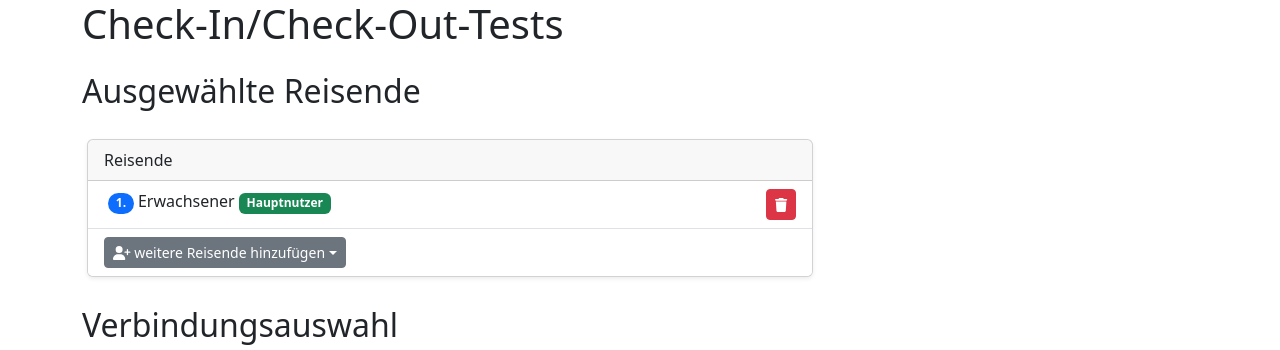
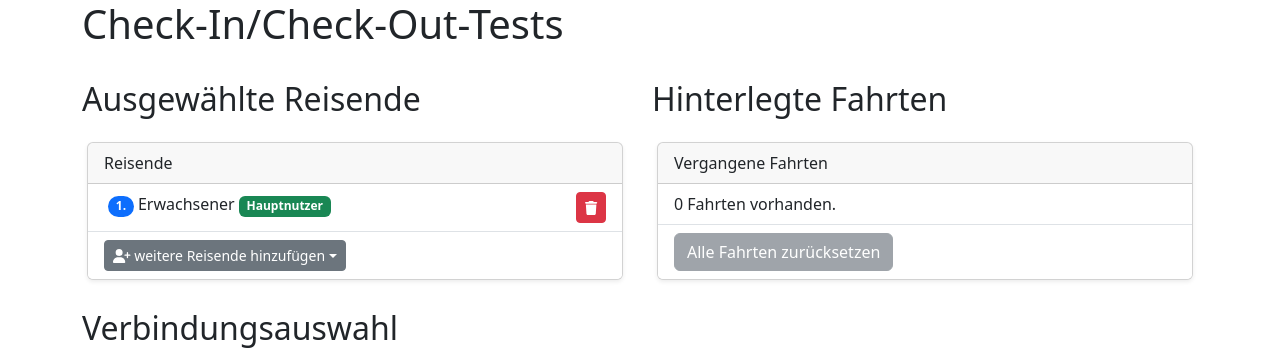
Before and after one commit to justusjonas74/tarifrechner-tester, a Next.js app: page /cico in a window 1280 px wide. Shown: the top 350 px of the page. Built offline with nearby package versions, Linux system fonts and the light colour scheme.

Commit message:
Save previous Anfragen and use the on next request

```diff
--- a/components/CicoTarifangaben.tsx
+++ b/components/CicoTarifangaben.tsx
@@ -1,7 +1,8 @@
 import Badge from 'react-bootstrap/Badge';
 import { parseTarifrechnerTicketFairtiq } from "@/lib/parseTarifrechnerTicket";
 import { TicketDetailsEfa } from "./TicketDetailsEfa";
-import { IFAIRTIQ_ANTWORTLISTE, IFAIRTIQ_REISENDER, IFAIRTIQ_TICKETDATEN } from "pkm-tarifrechner/build/src/tarifrechner/fairtiq/interfaces";
+import { IFAIRTIQ_ANTWORTLISTE, IFAIRTIQ_TICKETDATEN } from "pkm-tarifrechner/build/src/tarifrechner/fairtiq/interfaces";
+import { Button } from 'react-bootstrap';
 
 function ListItem(props: {
     id: string,
@@ -17,6 +18,7 @@ function ListItem(props: {
 
 interface TarifangabenProps {
     tarifrechnerResponse: IFAIRTIQ_ANTWORTLISTE;
+    handleSaveCiCoRequest: () => void;
     // reisendenliste: IFAIRTIQ_REISENDER[];
 }
 
@@ -51,6 +53,12 @@ export default function CicoTarifangaben(props: TarifangabenProps) {
 
                     });
                 })}
+                <ListItem key="save-trip-and-ticket" id="save-trip-and-ticket">
+                    <Button variant="primary" onClick={props.handleSaveCiCoRequest} className="d-flex align-items-center">
+                        <span className="fa fa-save me-2"></span>
+                        Fahrt und Ticket speichern
+                    </Button>
+                </ListItem>
             </ul>
         </>
     );
--- a/components/CicoTestComponent.tsx
+++ b/components/CicoTestComponent.tsx
@@ -1,14 +1,16 @@
 import { ITrip } from "dvbjs";
 import { useState } from "react";
 import RoutingComponent from "./RoutingComponent";
-import TarifrechnerComponent from "./TarifrechnerComponent";
 import TarifrechnerCiCoComponent from "./TarifrechnerCICOComponent";
-import { IFAIRTIQ_REISENDER, } from "pkm-tarifrechner/build/src/tarifrechner/fairtiq/interfaces";
+import { IFAIRTIQ_ANFRAGE_ANTWORT, IFAIRTIQ_ANFRAGELISTE, IFAIRTIQ_ANTWORTLISTE, IFAIRTIQ_REISENDER, IFAIRTIQ_VERBINDUNG, } from "pkm-tarifrechner/build/src/tarifrechner/fairtiq/interfaces";
 import ReisendenComponent from "./ReisendenComponent";
+import PreviousRequestComponent from "./PreviousRequestComponent";
+import { toast } from "react-toastify";
 
 export default function CicoTestComponent() {
 
     const [selectedTrip, setSelectedTrip] = useState<ITrip | null>(null);
+    const [previousCiCoRequests, setPreviousCiCoRequests] = useState<IFAIRTIQ_ANFRAGE_ANTWORT[]>([]);
 
     const defaultReisender: IFAIRTIQ_REISENDER = {
         typ: {
@@ -30,17 +32,38 @@ export default function CicoTestComponent() {
     const handleChangedTrip = (trip: ITrip | null) => {
         setSelectedTrip(trip);
     };
+
+    const handleAddCiCoRequests = (request: IFAIRTIQ_ANFRAGE_ANTWORT) => {
+        // Check if the request already exists
+        const exists = previousCiCoRequests.some(
+            (prevRequest) =>
+                JSON.stringify(prevRequest.anfrage) === JSON.stringify(request.anfrage) &&
+                JSON.stringify(prevRequest.antwort) === JSON.stringify(request.antwort)
+        );
+        if (exists) {
+            toast.warn("Request already exists, not adding again.");
+            return;
+        }
+        // Add the new request to the list
+        setPreviousCiCoRequests((prevRequests) => [...prevRequests, request]);
+        toast.success("FAIRTIQ-Antwort gespeichert.");
+    };
+
     return (
         <div className="container">
             <h1>Check-In/Check-Out-Tests</h1>
 
-            <h2 className="my-4">
-                {reisendenliste.length > 0 ? "Ausgewählte Reisende" : "Reisende auswählen"}
-            </h2>
-            <ReisendenComponent
-                reisendenliste={reisendenliste}
-                handleChangedReisendenliste={handleChangedReisendenliste}
-            />
+
+            <div className="row">
+                <ReisendenComponent
+                    reisendenliste={reisendenliste}
+                    handleChangedReisendenliste={handleChangedReisendenliste}
+                />
+                <PreviousRequestComponent
+                    previousRequests={previousCiCoRequests}
+                    handleResetPreviousCiCoRequests={() => setPreviousCiCoRequests([])}
+                />
+            </div>
             <h2 className="my-4">
                 {selectedTrip ? "Ausgewählte Verbindung" : "Verbindungsauswahl"}
             </h2>
@@ -53,7 +76,12 @@ export default function CicoTestComponent() {
             {selectedTrip && reisendenliste.length > 0 && (
                 <>
                     <h2 className="my-4">Tarifrechner-Antworten</h2>
-                    <TarifrechnerCiCoComponent selectedTrip={selectedTrip} reisendenliste={reisendenliste} />
+                    <TarifrechnerCiCoComponent
+                        previousCiCoRequests={previousCiCoRequests}
+                        selectedTrip={selectedTrip}
+                        reisendenliste={reisendenliste}
+                        handleSaveCiCoRequest={handleAddCiCoRequests}
+                    />
                 </>
             )}
         </div >
--- /dev/null
+++ b/components/PreviousRequestComponent.tsx
@@ -0,0 +1,52 @@
+import { IFAIRTIQ_ANFRAGELISTE_ANTWORTLISTE } from 'pkm-tarifrechner/build/src/tarifrechner/fairtiq/interfaces';
+import { Button } from 'react-bootstrap';
+
+
+export interface PreviousRequestComponentProps {
+    previousRequests: IFAIRTIQ_ANFRAGELISTE_ANTWORTLISTE[];
+    handleResetPreviousCiCoRequests: () => void
+}
+
+export default function PreviousRequestComponent(props: PreviousRequestComponentProps) {
+    const { previousRequests, handleResetPreviousCiCoRequests } = props;
+
+    return (
+
+        <div className="col-sm-6">
+            <h2 className="my-4">
+                Hinterlegte Fahrten
+            </h2>
+            <div className="card shadow-sm rounded">
+                <div className="card-header">Vergangene Fahrten</div>
+
+                <ul className="list-group list-group-flush">
+
+                    {/* {previousTrips.map((verbindung, index) => {
+
+                            return (
+                                <li className="list-group-item" key={"reisender_li_" + index}>
+                                    <Badge pill bg="primary" className="mx-1">{index + 1}.</Badge>
+                                    <span className="fb">{reisender.typ?.name}</span>
+                                    {istHauptnutzer && <span className="badge mx-1 text-bg-success">Hauptnutzer</span>}
+
+
+                                    <span className="float-end">
+                                        {!istHauptnutzer && istVollzahler && <button type="button" className="btn btn-secondary btn-sm me-1" onClick={e => handleSetMainReisender(index)}> <FontAwesomeIcon icon={faPen} className="mr-1" /> Als Hauptnutzer festlegen</button>}
+                                        <button type="button" className="btn btn-danger btn-sm" onClick={e => handleRemoveReisender(index)}> <FontAwesomeIcon icon={faTrash} /></button>
+                                    </span>
+                                </li>
+
+                            )
+                        })} */}
+
+                    <li className="list-group-item" id="number_of_trips">{previousRequests.length} Fahrten vorhanden.</li>
+                    <li className="list-group-item" id="reset_previous_trips_button">
+                        <Button variant="secondary" onClick={handleResetPreviousCiCoRequests} disabled={previousRequests.length == 0}> Alle Fahrten zurücksetzen</Button>
+                    </li>
+                </ul>
+
+            </div>
+        </div>
+
+    )
+}
--- a/components/ReisendenComponent.tsx
+++ b/components/ReisendenComponent.tsx
@@ -106,8 +106,11 @@ export default function ReisendenComponent(props: ReisendenComponentProps) {
 
 
     return (
-        <div className="row">
-            <div className="col-sm-8">
+
+        <div className="col-sm-6">
+            <h2 className="my-4">
+                {reisendenliste.length > 0 ? "Ausgewählte Reisende" : "Reisende auswählen"}
+            </h2>
             <div className="card shadow-sm rounded">
                 <div className="card-header">Reisende</div>
 
@@ -138,6 +141,6 @@ export default function ReisendenComponent(props: ReisendenComponentProps) {
 
             </div>
         </div>
-        </div >
+
     )
 }
--- a/components/TarifrechnerCICOComponent.tsx
+++ b/components/TarifrechnerCICOComponent.tsx
@@ -14,12 +14,15 @@ import CollapseComponent from "./CollapseComponent";
 import { toast } from "react-toastify";
 import { optimizeJSONForPostman } from "@/lib/postman";
 import copyTextToClipboard from "@/lib/copyToClipboard";
-import { IFAIRTIQ_ANTWORTLISTE, IFAIRTIQ_REISENDER, IFAIRTIQREISENDER_TYP } from "pkm-tarifrechner/build/src/tarifrechner/fairtiq/interfaces";
+import { IFAIRTIQ_ANFRAGE_ANTWORT, IFAIRTIQ_ANFRAGELISTE, IFAIRTIQ_ANTWORTLISTE, IFAIRTIQ_REISENDER } from "pkm-tarifrechner/build/src/tarifrechner/fairtiq/interfaces";
 import CicoTarifangaben from "./CicoTarifangaben";
+
 
 interface TarifrechnerComponentProps {
   selectedTrip: ITrip;
   reisendenliste: IFAIRTIQ_REISENDER[];
+  handleSaveCiCoRequest: (request: IFAIRTIQ_ANFRAGE_ANTWORT) => void;
+  previousCiCoRequests: IFAIRTIQ_ANFRAGE_ANTWORT[];
 }
 
 export default function TarifrechnerCiCoComponent(
@@ -27,7 +30,12 @@ export default function TarifrechnerCiCoComponent(
 ) {
   const trip = props.selectedTrip;
   const reisendenliste = props.reisendenliste;
+  const previousCiCoRequests = props.previousCiCoRequests;
   const [fairtiqAntwort, setFairtiqAntwort] = useState<IFAIRTIQ_ANTWORTLISTE | undefined>(
+    undefined
+  );
+
+  const [fairtiqAnfrage, setFairtiqAnfrage] = useState<IFAIRTIQ_ANFRAGELISTE | undefined>(
     undefined
   );
 
@@ -42,7 +50,10 @@ export default function TarifrechnerCiCoComponent(
     const sendRequest = async () => {
       try {
         setIsLoading(true);
-        const fairtiqAnfrage = tarifrechnerFairtiqAnfrage(trip, reisendenliste);
+        const fairtiqAnfrage = tarifrechnerFairtiqAnfrage(trip, reisendenliste, previousCiCoRequests);
+        // toast.info(`${previousCiCoRequests.length} Verbindungen übergeben.`);
+        // toast.info(`${fairtiqAnfrage.data.anfrageliste[0].verbindungsliste.length} Verbindungen in Anfrage.`);
+        setFairtiqAnfrage(fairtiqAnfrage.data);
         setFairtiqJsonRequestData(fairtiqAnfrage.dataToJSON());
         const response = await fairtiqAnfrage.sendRequest();
         if (response) {
@@ -76,6 +87,24 @@ export default function TarifrechnerCiCoComponent(
     copyPostManJSONToClipboard(fairtiqJsonRequestData);
   };
 
+  const saveCiCoRequest = () => {
+    if (fairtiqAntwort && fairtiqAnfrage) {
+      const fairtiqAntwortData: IFAIRTIQ_ANFRAGE_ANTWORT = {
+        anfrage: fairtiqAnfrage.anfrageliste[0],
+        antwort: fairtiqAntwort.antwortliste[0]
+      };
+      props.handleSaveCiCoRequest(fairtiqAntwortData);
+
+    } else if (!fairtiqAntwort) {
+      toast.error("Keine FAIRTIQ-Antwort zum Speichern vorhanden.");
+    } else if (!fairtiqAnfrage) {
+      toast.error("Keine FAIRTIQ-Anfrage zum Speichern vorhanden.");
+    } else {
+      toast.error("Keine FAIRTIQ-Antwort oder Anfrage zum Speichern vorhanden.");
+    }
+  };
+
+
   return (
     <>
       {isLoading && (
@@ -99,7 +128,7 @@ export default function TarifrechnerCiCoComponent(
                       Tarifrechner Angebotsinfo (FAIRTIQ)
                     </h5>
                   </div>
-                  <CicoTarifangaben tarifrechnerResponse={fairtiqAntwort} />
+                  <CicoTarifangaben tarifrechnerResponse={fairtiqAntwort} handleSaveCiCoRequest={saveCiCoRequest} />
                 </div>
               </div>
               <div className="col-sm-8">
--- a/lib/tarifrechnerAnfrage.ts
+++ b/lib/tarifrechnerAnfrage.ts
@@ -6,7 +6,8 @@ import {
   DVBMOB_KAUFANGEBOTE_NACH_EINGABEDATEN,
   INOUTVVO_FAIRTIQ_KAUFANGEBOTE_NACH_VERBINDUNG
 } from "pkm-tarifrechner";
-import { IFAIRTIQ_REISENDER } from "pkm-tarifrechner/build/src/tarifrechner/fairtiq/interfaces";
+import { IFAIRTIQ_ANFRAGELISTE_ANTWORTLISTE, IFAIRTIQ_REISENDER } from "pkm-tarifrechner/build/src/tarifrechner/fairtiq/interfaces";
+import { FromITripOptions } from "pkm-tarifrechner/build/src/tarifrechner/fairtiq/requests";
 import { IEINGABEDATEN } from "pkm-tarifrechner/build/src/tarifrechner/generic/interfaces";
 import { TarifrechnerRequestConfig } from "pkm-tarifrechner/build/src/tarifrechner/generic/trRequest";
 
@@ -53,8 +54,13 @@ export function tarifrechnerDvbKaufangeboteNachEingabedaten(
 
 export function tarifrechnerFairtiqAnfrage(
   trip: ITrip,
-  reisendenliste: IFAIRTIQ_REISENDER[]
+  reisendenliste: IFAIRTIQ_REISENDER[],
+  vergangeneAnfragen?: IFAIRTIQ_ANFRAGELISTE_ANTWORTLISTE[],
 ) {
   const config = getConfig();
-  return INOUTVVO_FAIRTIQ_KAUFANGEBOTE_NACH_VERBINDUNG.fromITrip(trip, config, reisendenliste)
+  const options: FromITripOptions = {
+    reisendenliste,
+    vergangeneAnfragen
+  }
+  return INOUTVVO_FAIRTIQ_KAUFANGEBOTE_NACH_VERBINDUNG.fromITrip(trip, config, options)
 }
```
Lines whose indentation alone changed are shown as unchanged.
